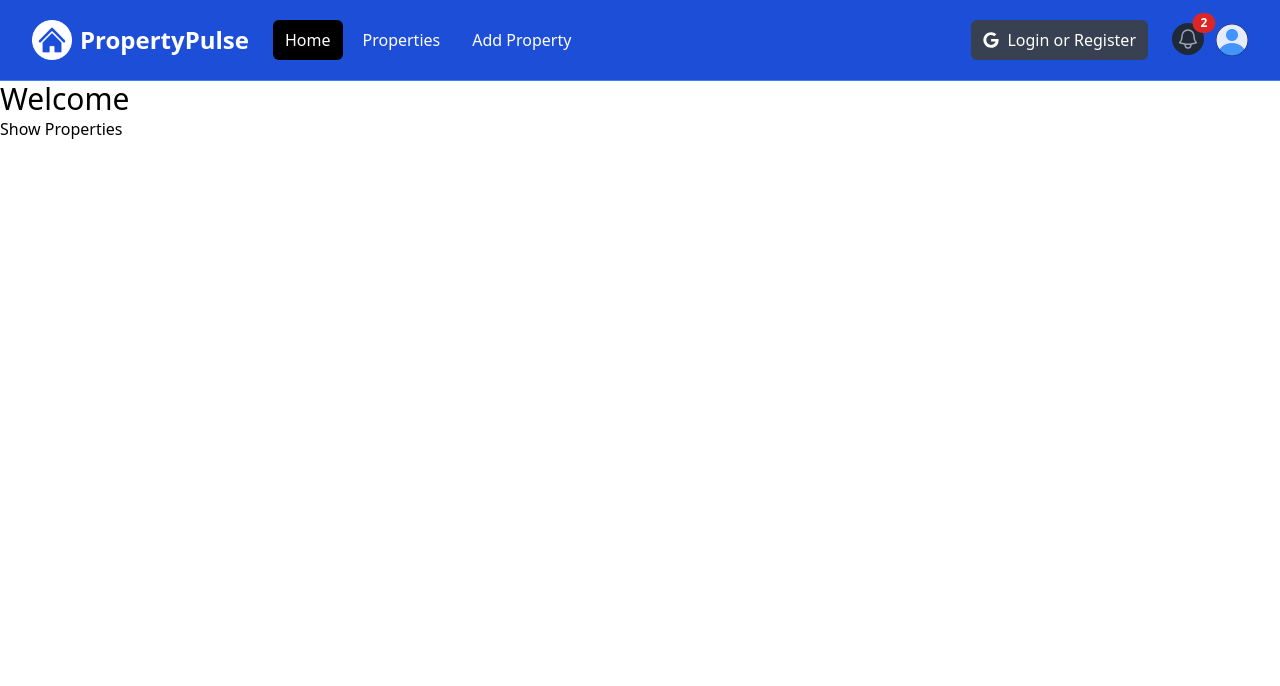
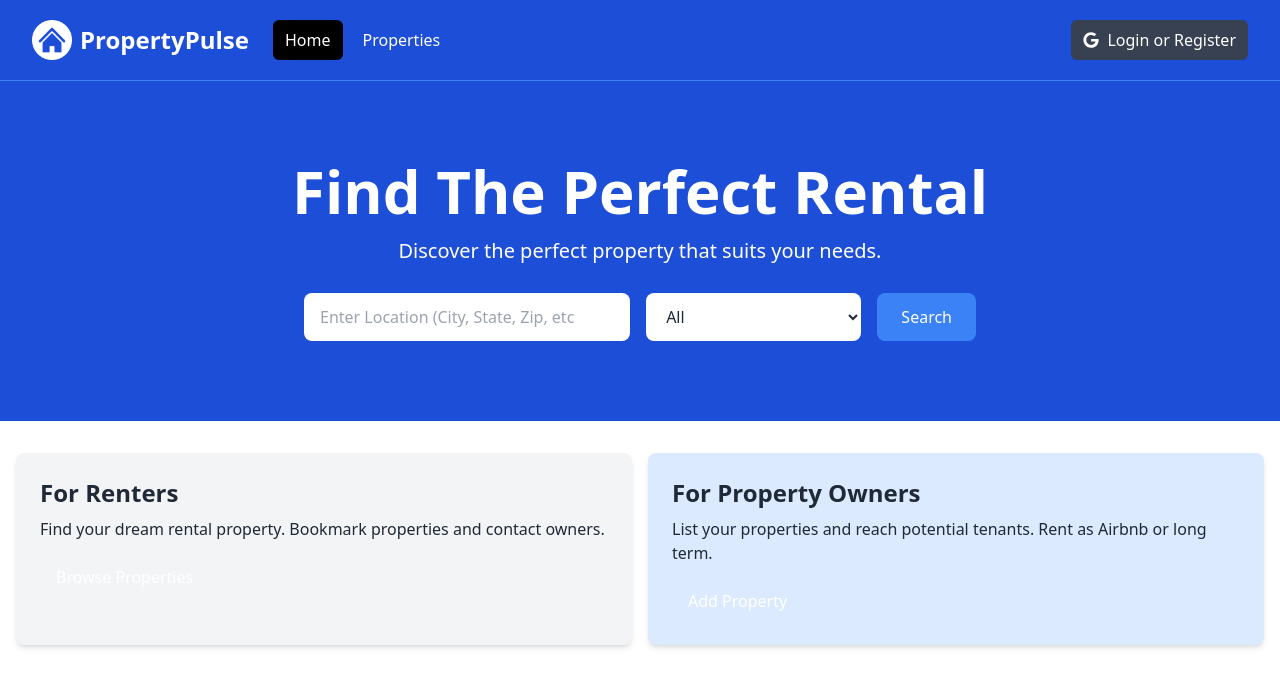
Before and after one commit to WhiskeyRomeoLima/property-pulse, a Next.js app: page / in a window 1280 px wide. Shown: the top 686 px of the page. Built offline with nearby package versions, Linux system fonts and the light colour scheme.

Commit message:
Homepage Component lesson of  Fundamental & Project Start - CSS errors

```diff
--- a/app/page.jsx
+++ b/app/page.jsx
@@ -1,11 +1,16 @@
 import Link from 'next/link'
+import Hero from '@/components/Hero'
+import InfoBoxes from '@/components/InfoBoxes'
 
 const HomePage = () => {
   return (
     <div>
-      <h1 className="text-3xl">Welcome</h1>
-      <Link href='/properties'>Show Properties</Link>
+      <Hero />
+      <InfoBoxes />
     </div>
   )
 }
 export default HomePage
+
+/* <h1 className="text-3xl">Welcome</h1>
+      <Link href='/properties'>Show Properties</Link> */
--- a/app/properties/page.jsx
+++ b/app/properties/page.jsx
@@ -3,9 +3,11 @@
 const PropertiesPage = () => {
   return (
     <div>
-    <h1 className="text-3xl">Properties</h1>
-    <Link href='/'>Go Home</Link>
+      Properties
   </div>
   )
 }
 export default PropertiesPage
+
+/* <h1 className="text-3xl">Properties</h1>
+    <Link href='/'>Go Home</Link> */
--- /dev/null
+++ b/components/Hero.jsx
@@ -0,0 +1,58 @@
+
+const Hero = () => {
+  return (
+    <section className="bg-blue-700 py-20 mb-4">
+      <div
+     className="max-w-7xl mx-auto px-4 sm:px-6 lg:px-8 flex flex-col items-center"
+      >
+        <div className="text-center">
+          <h1
+         className="text-4xl font-extrabold text-white sm:text-5xl md:text-6xl"
+          >
+            Find The Perfect Rental
+          </h1>
+          <p className="my-4 text-xl text-white">
+            Discover the perfect property that suits your needs.
+          </p>
+        </div>
+        <form
+         className="mt-3 mx-auto max-w-2xl w-full flex flex-col md:flex-row items-center"
+        >
+          <div className="w-full md:w-3/5 md:pr-2 mb-4 md:mb-0">
+            <label htmlFor="location" className="sr-only">Location</label>
+            <input
+              type="text"
+              id="location"
+              placeholder="Enter Location (City, State, Zip, etc"
+             className="w-full px-4 py-3 rounded-lg bg-white text-gray-800 focus:outline-none focus:ring focus:ring-blue-500"
+            />
+          </div>
+          <div className="w-full md:w-2/5 md:pl-2">
+            <label htmlFor="property-type" className="sr-only">Property Type</label>
+            <select
+              id="property-type"
+             className="w-full px-4 py-3 rounded-lg bg-white text-gray-800 focus:outline-none focus:ring focus:ring-blue-500"
+            >
+              <option value="All">All</option>
+              <option value="Apartment">Apartment</option>
+              <option value="Studio">Studio</option>
+              <option value="Condo">Condo</option>
+              <option value="House">House</option>
+              <option value="Cabin Or Cottage">Cabin or Cottage</option>
+              <option value="Loft">Loft</option>
+              <option value="Room">Room</option>
+              <option value="Other">Other</option>
+            </select>
+          </div>
+          <button
+            type="submit"
+         className="md:ml-4 mt-4 md:mt-0 w-full md:w-auto px-6 py-3 rounded-lg bg-blue-500 text-white hover:bg-blue-600 focus:outline-none focus:ring focus:ring-blue-500"
+          >
+            Search
+          </button>
+        </form>
+      </div>
+    </section>
+  )
+}
+export default Hero
--- /dev/null
+++ b/components/InfoBoxes.jsx
@@ -0,0 +1,33 @@
+import InfoBox from "./InfoBox"
+
+const infoBoxes = () => {
+  return (
+        <section>
+        <div className="container-xl lg:container m-auto">
+          <div className="grid grid-cols-1 md:grid-cols-2 gap-4 p-4 rounded-lg">
+            <InfoBox
+                heading= 'For Renters'
+                backgroundColor='bg-gray-100'
+                buttonInfo= {{
+                 text: 'Browse Properties',
+                 link: './properties',
+                 backgroundColor: 'bg-black'
+                }}>
+                Find your dream rental property.  Bookmark properties and contact owners.
+            </InfoBox>
+            <InfoBox
+                heading= 'For Property Owners'
+                backgroundColor='bg-blue-100'
+                buttonInfo= {{
+                 text: 'Add Property',
+                 link: './properties/add',
+                 backgroundColor: 'bg-black-500'
+                }}>
+                List your properties and reach potential tenants. Rent as Airbnb or long term.
+            </InfoBox>
+          </div>
+        </div>
+      </section>
+  )
+}
+export default infoBoxes
--- a/components/Navbar.jsx
+++ b/components/Navbar.jsx
@@ -1,3 +1,6 @@
+'use client'
+import {useState} from 'react'
+import { usePathname } from 'next/navigation';
 import Image from 'next/image';
 import Link from 'next/link'
 import logo from '@/assets/images/logo-white.png';
@@ -5,6 +8,12 @@
 import {FaGoogle} from 'react-icons/fa'
 
 const Navbar = () => {
+  const [isMobileMenuOpen, setIsMobileMenuOpen] = useState(false)
+  const [isProfileMenuOpen, setIsProfileMenuOpen] = useState(false);
+  const [isLoggedIn, setIsLoggedIn] = useState(false)
+
+  const pathname = usePathname()
+
   return (
     <nav className='bg-blue-700 border-b border-blue-500'>
       <div className='mx-auto max-w-7xl px-2 sm:px-6 lg:px-8'>
@@ -17,6 +26,7 @@
               className='relative inline-flex items-center justify-center rounded-md p-2 text-gray-400 hover:bg-gray-700 hover:text-white focus:outline-none focus:ring-2 focus:ring-inset focus:ring-white'
               aria-controls='mobile-menu'
               aria-expanded='false'
+              onClick={() => setIsMobileMenuOpen((prev) => !prev)}
             >
               <span className='absolute -inset-0.5'></span>
               <span className='sr-only'>Open main menu</span>
@@ -51,27 +61,38 @@
               <div className='flex space-x-2'>
                 <Link
                   href='/'
-                  className='text-white bg-black hover:bg-gray-900 hover:text-white rounded-md px-3 py-2'
+                  className={`${
+                    pathname === '/' ? 'bg-black' : ''
+                  } text-white hover:bg-gray-900 hover:text-white rounded-md px-3 py-2`}
                 >
                   Home
                 </Link>
                 <Link
                   href='/properties'
-                  className='text-white hover:bg-gray-900 hover:text-white rounded-md px-3 py-2'
+                  className={`${
+                    pathname === '/properties' ? 'bg-black' : ''
+                  } text-white hover:bg-gray-900 hover:text-white rounded-md px-3 py-2`}
                 >
                   Properties
                 </Link>
+
+                {isLoggedIn && (
                   <Link
                     href='/properties/add'
-                  className='text-white hover:bg-gray-900 hover:text-white rounded-md px-3 py-2'
+                    className={`${
+                      pathname === '/properties/add' ? 'bg-black' : ''
+                    } text-white hover:bg-gray-900 hover:text-white rounded-md px-3 py-2`}
                   >
                     Add Property
                   </Link>
+                )}
+
               </div>
             </div>
           </div>
 
           {/* <!-- Right Side Menu (Logged Out) --> */}
+          { !isLoggedIn && (
             <div className='hidden md:block md:ml-6'>
               <div className='flex items-center'>
                 <button className='flex items-center text-white bg-gray-700 hover:bg-gray-900 hover:text-white rounded-md px-3 py-2'>
@@ -79,9 +100,10 @@
                   <span>Login or Register</span>
                 </button>
               </div>
-          </div>
+            </div>) }
 
           {/* <!-- Right Side Menu (Logged In) --> */}
+          { isLoggedIn && (
             <div className='absolute inset-y-0 right-0 flex items-center pr-2 md:static md:inset-auto md:ml-6 md:pr-0'>
             <Link href='/messages' className='relative group'>
               <button
@@ -119,6 +141,7 @@
                   id='user-menu-button'
                   aria-expanded='false'
                   aria-haspopup='true'
+                  onClick={() => setIsProfileMenuOpen((prev) => !prev)  }
                 >
                   <span className='absolute -inset-1.5'></span>
                   <span className='sr-only'>Open user menu</span>
@@ -131,9 +154,10 @@
               </div>
 
               {/* <!-- Profile dropdown --> */}
+              {isProfileMenuOpen && (
                 <div
                   id='user-menu'
-                className='hidden absolute right-0 z-10 mt-2 w-48 origin-top-right rounded-md bg-white py-1 shadow-lg ring-1 ring-black ring-opacity-5 focus:outline-none'
+                  className='absolute right-0 z-10 mt-2 w-48 origin-top-right rounded-md bg-white py-1 shadow-lg ring-1 ring-black ring-opacity-5 focus:outline-none'
                   role='menu'
                   aria-orientation='vertical'
                   aria-labelledby='user-menu-button'
@@ -166,37 +190,54 @@
                     Sign Out
                   </button>
                 </div>
+              )}
+
+            </div>
+          </div>)}
+
         </div>
       </div>
-        </div>
-      </div>
+
       {/* <!-- Mobile menu, show/hide based on menu state. --> */}
-      <div className='hidden' id='mobile-menu'>
+      {isMobileMenuOpen && (
+        <div id='mobile-menu'>
         <div className='space-y-1 px-2 pb-3 pt-2'>
           <Link
             href='/'
-            className='bg-gray-900 text-white block rounded-md px-3 py-2 text-base font-medium'
+            className={`${
+                pathname === '/' ? 'bg-black' : ''
+              } text-white block rounded-md px-3 py-2 text-base font-medium`}
           >
             Home
           </Link>
           <Link
             href='/properties'
-            className='text-gray-300 hover:bg-gray-700 hover:text-white block rounded-md px-3 py-2 text-base font-medium'
+            className={`${
+                pathname === '/properties' ? 'bg-black' : ''
+              } text-white block rounded-md px-3 py-2 text-base font-medium`}
           >
             Properties
           </Link>
+          {isLoggedIn && (
             <Link
               href='/properties/add'
-            className='text-gray-300 hover:bg-gray-700 hover:text-white block rounded-md px-3 py-2 text-base font-medium'
+              className={`${
+                pathname === '/properties/add' ? 'bg-black' : ''
+              } text-white hover:bg-gray-900 hover:text-white rounded-md px-3 py-2 text-base font-medium`}
             >
               Add Property
             </Link>
+          )}
+
+          {!isLoggedIn && (
             <button className='flex items-center text-white bg-gray-700 hover:bg-gray-900 hover:text-white rounded-md px-3 py-2 my-4'>
               <FaGoogle className='text-white mr-2' />
               <span>Login or Register</span>
             </button>
+          )}
         </div>
       </div>
+      ) }
     </nav>
   );
 };
--- /dev/null
+++ b/components/infoBox.jsx
@@ -0,0 +1,24 @@
+
+const InfoBox = ({
+    heading,
+    backgroundColor = 'bg-gray-100',
+    textColor='text-gray-800',
+    buttonInfo,
+    children
+}) => {
+  return (
+    <div className= { `${backgroundColor} p-6 rounded-lg shadow-md`}>
+    <h2 className={`${textColor} text-2xl font-bold`}>{heading}</h2>
+    <p className={`${textColor} mt-2 mb-4`}>
+        {children}
+    </p>
+    <a
+      href={buttonInfo.link}
+      className={`inline-block button.backgroundColor text-white rounded-lg px-4 py-2 hover:opacity-80`}
+    >
+      {buttonInfo.text}
+    </a>
+  </div>
+  )
+}
+export default InfoBox
```
Lines whose indentation alone changed are shown as unchanged.
